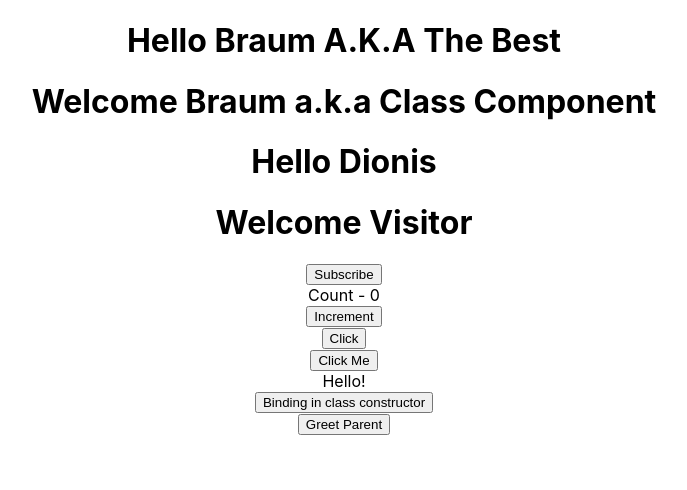
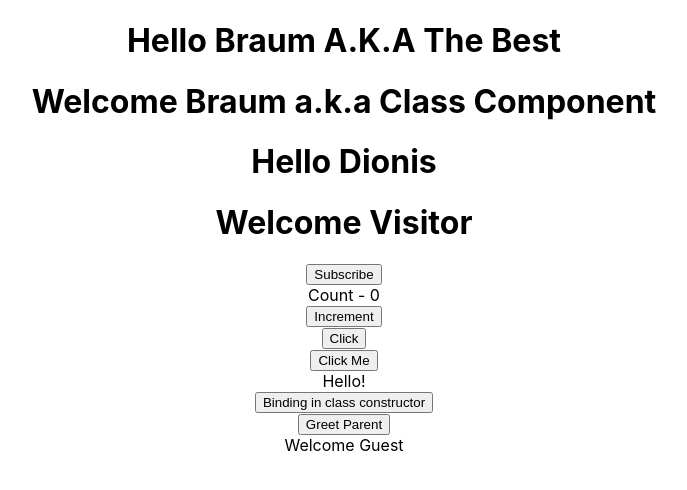
Before and after one commit to EstrellaDionis/api-practice, a React (Create React App) app: page / in a window 1280 px wide. Shown: the top 490 px of the page, without its empty margins (296-983 px from the left). Built offline with nearby package versions, Linux system fonts and the light colour scheme.

Commit message:
practiced conditional rendering with if/else, element variables, ternary conditional operator and short circuit operator in UserGreeting.js

```diff
--- a/src/App.js
+++ b/src/App.js
@@ -11,6 +11,7 @@
 import ClassClick from './components/ClassClick';
 import EventBind from './components/EventBind';
 import ParentComponent from './components/ParentComponent';
+import UserGreeting from './components/UserGreeting';
 
 
 //This is the "promise-y version"
@@ -88,6 +89,8 @@
       <EventBind />
 
       <ParentComponent />
+
+      <UserGreeting />
     </div>
   );
 }
--- /dev/null
+++ b/src/components/UserGreeting.js
@@ -0,0 +1,52 @@
+import React, { Component } from 'react'
+
+class UserGreeting extends Component {
+
+    constructor(props) {
+        super(props)
+
+        this.state = {
+             isLoggedIn: false
+        }
+    }
+
+
+
+    render() {
+
+        // return this.state.isLoggedIn && <div>Welcome Dionis</div>
+
+        return(
+            this.state.isLoggedIn ?
+            <div>Welcome Dionis</div> :
+            <div>Welcome Guest</div>
+        )
+
+
+
+        // let message
+        // if (this.state.isLoggedIn){
+        //     message = <div>Welcome Dionis</div>
+        // } else {
+        //     message = <div>Welcome Guest</div>
+        // }
+
+        // return <div>{message}</div>
+
+        // if(this.state.isLoggedIn){
+        //     return<div>Welcome Dionis</div>
+        // } else {
+        //     return <div>Welcome Guest</div>
+        // }
+
+        // return (
+        //     <div>
+        //         <div>Welcome Dionis</div>
+        //         <div>Welcome Guest</div>
+        //     </div>
+
+        // )
+    }
+}
+
+export default UserGreeting
```
